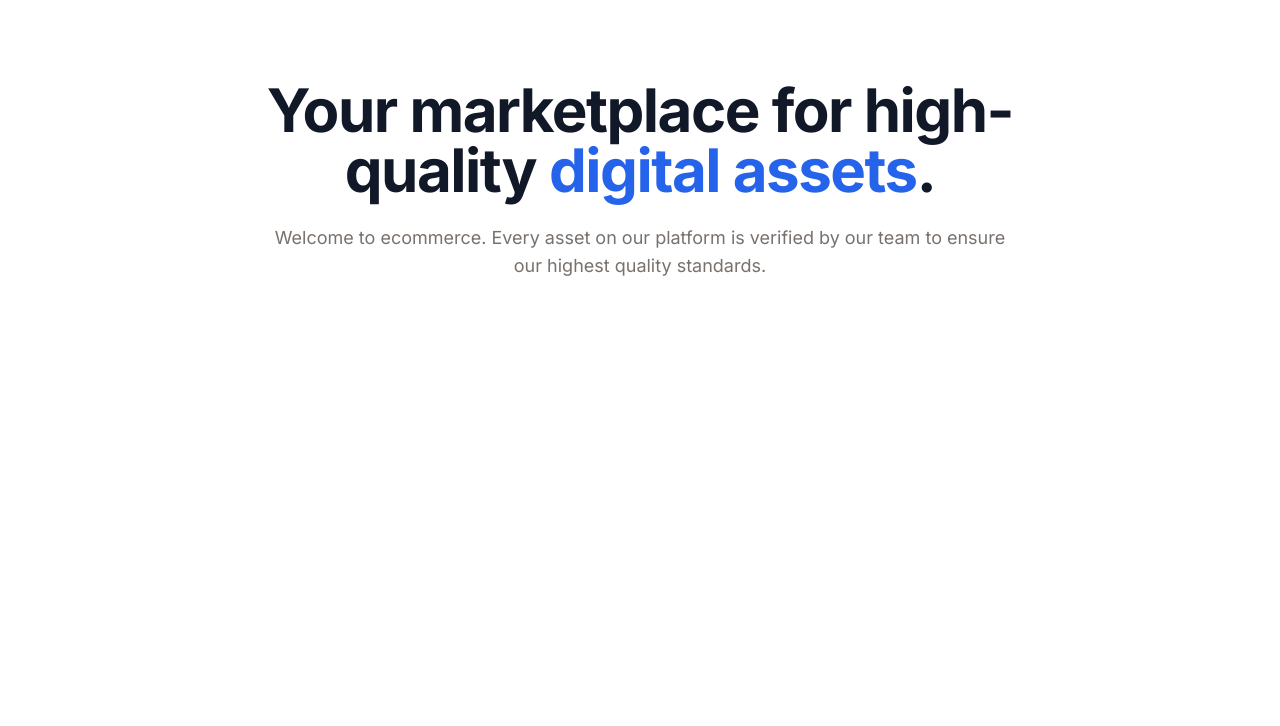
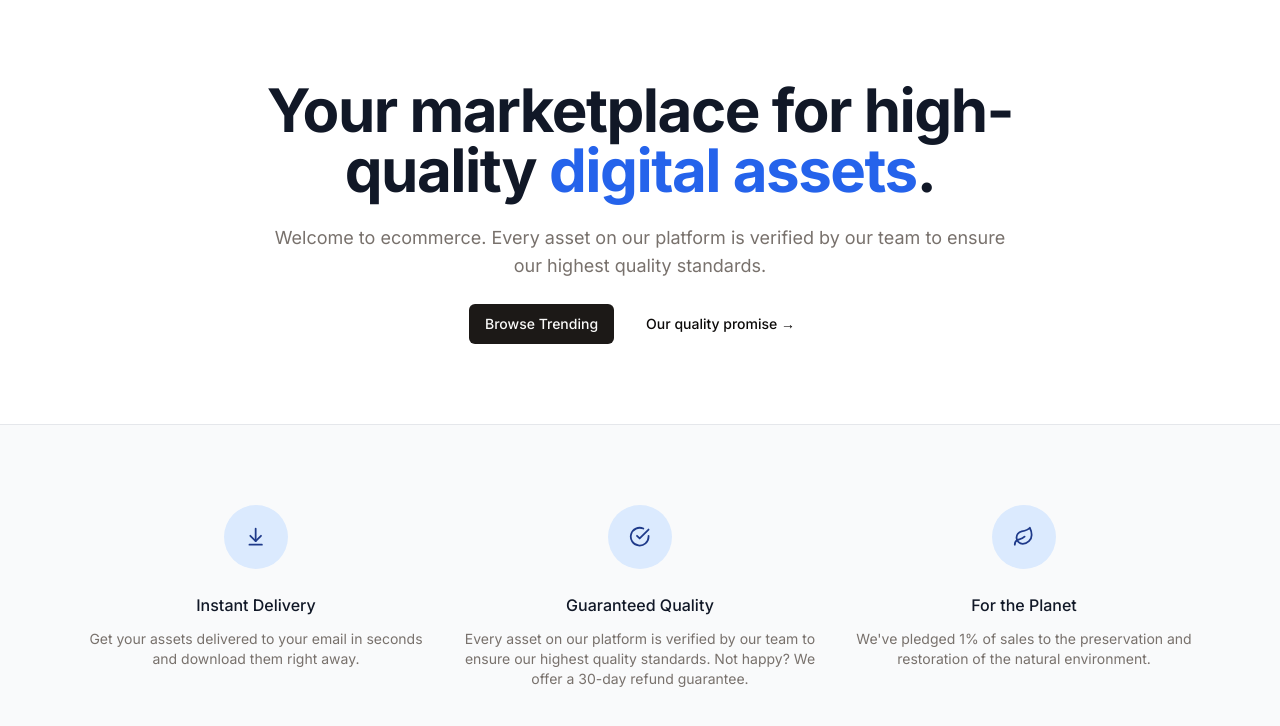
Before and after one commit to Poleexpr/ecommerce, a Next.js app: page / in a window 1280 px wide. Shown: the top 726 px of the page. Built offline with nearby package versions, Linux system fonts and the light colour scheme.

Commit message:
feat: create landing page

```diff
--- a/package.json
+++ b/package.json
@@ -17,10 +17,11 @@
     ]
   },
   "dependencies": {
+    "@radix-ui/react-slot": "^1.0.2",
     "class-variance-authority": "^0.7.0",
     "classnames": "^2.5.1",
     "clsx": "^2.1.0",
-    "lucide-react": "^0.321.0",
+    "lucide-react": "^0.322.0",
     "next": "14.1.0",
     "react": "^18",
     "react-dom": "^18",
--- a/src/app/page.tsx
+++ b/src/app/page.tsx
@@ -1,4 +1,28 @@
+import { ArrowDownToLine, CheckCircle, Leaf } from 'lucide-react';
+import Link from 'next/link';
+
 import { MaxWidthWrapper } from '@/components/skeleton';
+import { Button, buttonVariants } from '@/components/ui/button';
+
+const perks = [
+  {
+    name: 'Instant Delivery',
+    Icon: ArrowDownToLine,
+    description: 'Get your assets delivered to your email in seconds and download them right away.',
+  },
+  {
+    name: 'Guaranteed Quality',
+    Icon: CheckCircle,
+    description:
+      'Every asset on our platform is verified by our team to ensure our highest quality standards. Not happy? We offer a 30-day refund guarantee.',
+  },
+  {
+    name: 'For the Planet',
+    Icon: Leaf,
+    description:
+      "We've pledged 1% of sales to the preservation and restoration of the natural environment.",
+  },
+];
 
 const Home = () => (
   <main>
@@ -11,8 +35,40 @@
           Welcome to ecommerce. Every asset on our platform is verified by our team to ensure our
           highest quality standards.
         </p>
+        <div className='flex flex-col sm:flex-row gap-4 mt-6'>
+          <Link className={buttonVariants()} href='/products'>
+            Browse Trending
+          </Link>
+          <Button variant='ghost'>Our quality promise &rarr;</Button>
+        </div>
       </div>
     </MaxWidthWrapper>
+
+    {/* TODO: list products */}
+
+    <section className='border-t border-gray-200 bg-gray-50'>
+      <MaxWidthWrapper className='py-20'>
+        <div className='grid grid-cols-1 gap-y-12 sm:grid-cols-2 sm:gap-x-6 lg:grid-cols-3 lg:gap-x-8 lg:gap-y-0'>
+          {perks.map((perk) => (
+            <div
+              key={perk.name}
+              className='text-center md:flex md:items-start md:text-left lg:block lg:text-center'
+            >
+              <div className='md:flex-shrink-0 flex justify-center'>
+                <div className='h-16 w-16 flex items-center justify-center rounded-full bg-blue-100 text-blue-900'>
+                  <perk.Icon className='w-1/3 h-1/3' />
+                </div>
+              </div>
+
+              <div className='mt-6 md:ml-4 md:mt-0 lg:ml-0 lg:mt-6'>
+                <h3 className='text-base font-medium text-gray-900'>{perk.name}</h3>
+                <p className='mt-3 text-sm text-muted-foreground'>{perk.description}</p>
+              </div>
+            </div>
+          ))}
+        </div>
+      </MaxWidthWrapper>
+    </section>
   </main>
 );
 
--- /dev/null
+++ b/src/components/ui/button.tsx
@@ -0,0 +1,49 @@
+import { Slot } from '@radix-ui/react-slot';
+import { cva, type VariantProps } from 'class-variance-authority';
+import * as React from 'react';
+
+import { cn } from '@/lib/utils';
+
+const buttonVariants = cva(
+  'inline-flex items-center justify-center whitespace-nowrap rounded-md text-sm font-medium ring-offset-background transition-colors focus-visible:outline-none focus-visible:ring-2 focus-visible:ring-ring focus-visible:ring-offset-2 disabled:pointer-events-none disabled:opacity-50',
+  {
+    variants: {
+      variant: {
+        default: 'bg-primary text-primary-foreground hover:bg-primary/90',
+        destructive: 'bg-destructive text-destructive-foreground hover:bg-destructive/90',
+        outline: 'border border-input bg-background hover:bg-accent hover:text-accent-foreground',
+        secondary: 'bg-secondary text-secondary-foreground hover:bg-secondary/80',
+        ghost: 'hover:bg-accent hover:text-accent-foreground',
+        link: 'text-primary underline-offset-4 hover:underline',
+      },
+      size: {
+        default: 'h-10 px-4 py-2',
+        sm: 'h-9 rounded-md px-3',
+        lg: 'h-11 rounded-md px-8',
+        icon: 'h-10 w-10',
+      },
+    },
+    defaultVariants: {
+      variant: 'default',
+      size: 'default',
+    },
+  },
+);
+
+export interface ButtonProps
+  extends React.ButtonHTMLAttributes<HTMLButtonElement>,
+    VariantProps<typeof buttonVariants> {
+  asChild?: boolean;
+}
+
+const Button = React.forwardRef<HTMLButtonElement, ButtonProps>(
+  ({ className, variant, size, asChild = false, ...props }, ref) => {
+    const Comp = asChild ? Slot : 'button';
+    return (
+      <Comp ref={ref} className={cn(buttonVariants({ variant, size, className }))} {...props} />
+    );
+  },
+);
+Button.displayName = 'Button';
+
+export { Button, buttonVariants };
```
Also changed, not shown: 2 other files (tests, documents, lock files or other folders).
